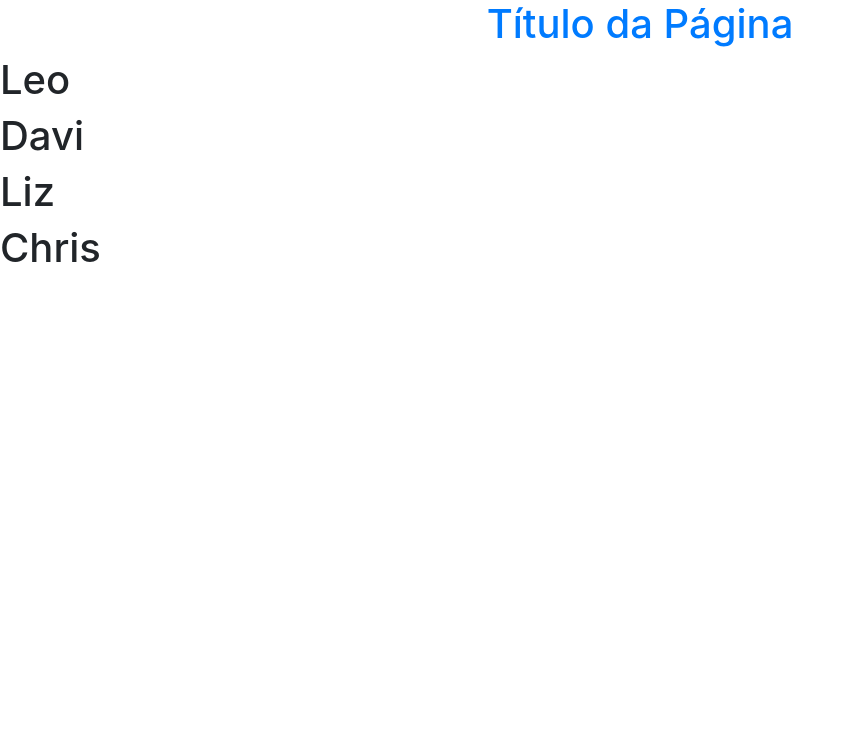
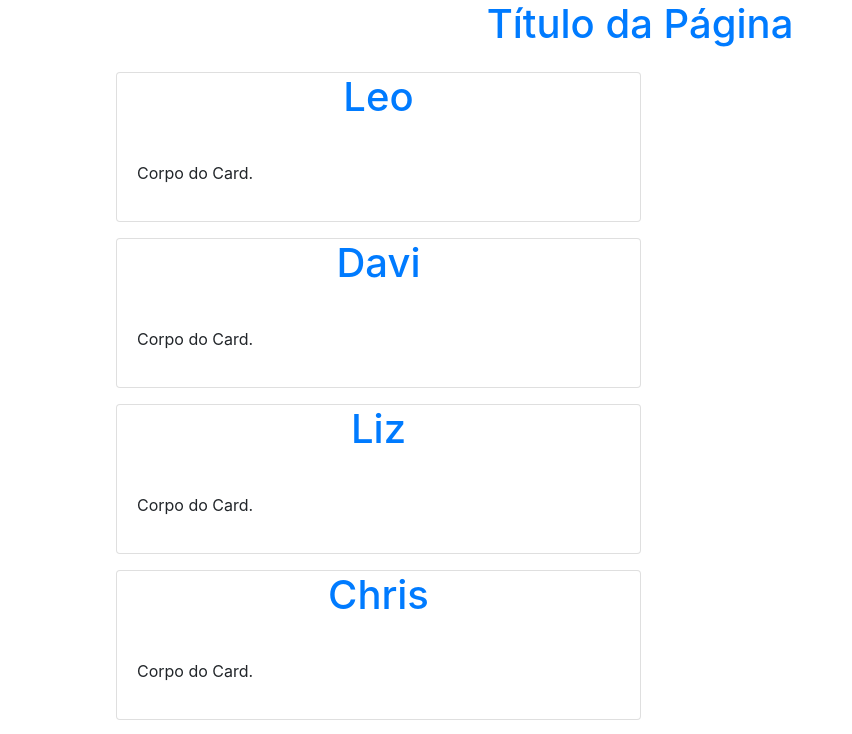
Before and after one commit to leoportogtr86/react-js, a React (Create React App) app: page / in a window 1280 px wide. Shown: the top 734 px of the page, without its empty margins (0-852 px from the left). Built offline with nearby package versions, Linux system fonts and the light colour scheme.

Commit message:
renderizando varios cards com map

```diff
--- a/src/components/App.jsx
+++ b/src/components/App.jsx
@@ -2,11 +2,31 @@ import React from "react";
 
 export default props => {
 
-  let array = ['Leo', 'Davi', 'Liz', 'Chris']
+  let array = ['Leo', 'Davi', 'Liz', 'Chris', 'Juca', 'Jurandir', 'Maria']
 
   const elementos = array.map((e) => {
 
-    return <h1>{e}</h1>
+    return (
+
+      <div>
+
+        <div className="container-fluid m-3">
+          <div className="row">
+            <div className="col-6">
+              <div className="card">
+                <div className="card-title"><h1 className="text-center text-primary">{e}</h1></div>
+                <div className="card-body">
+                  <p>Corpo do Card.</p>
+                </div>
+              </div>
+
+            </div>
+          </div>
+        </div>
+
+
+      </div>
+    )
 
   })
   return (
@@ -14,7 +34,13 @@ export default props => {
 
       <h1 className="text-center text-primary">Título da Página</h1>
 
-      <ul>{elementos}</ul>
+      <div className="container">
+        <div className="row">
+          <div className="col">
+            {elementos}
+          </div>
+        </div>
+      </div>
 
 
 
```
